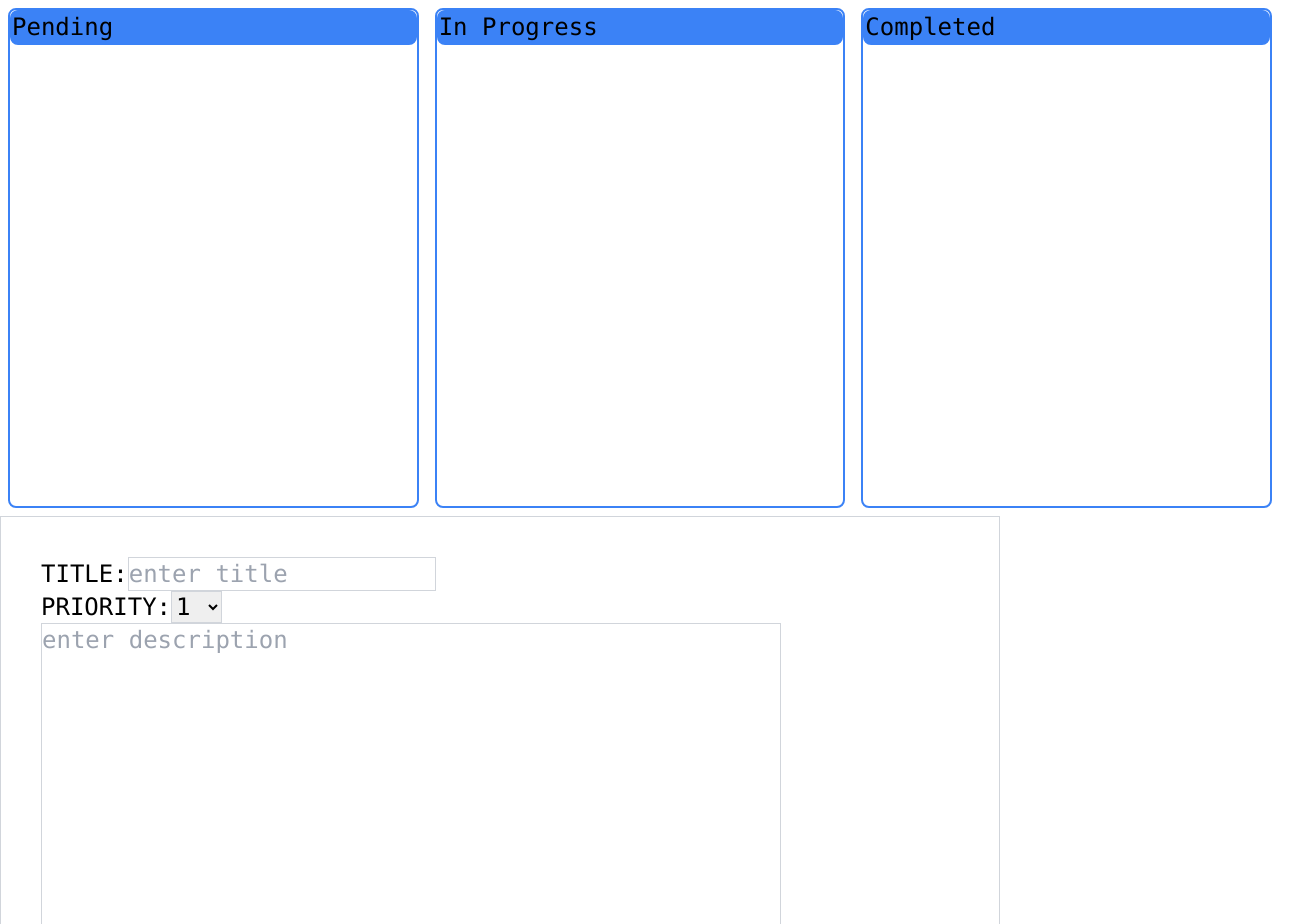
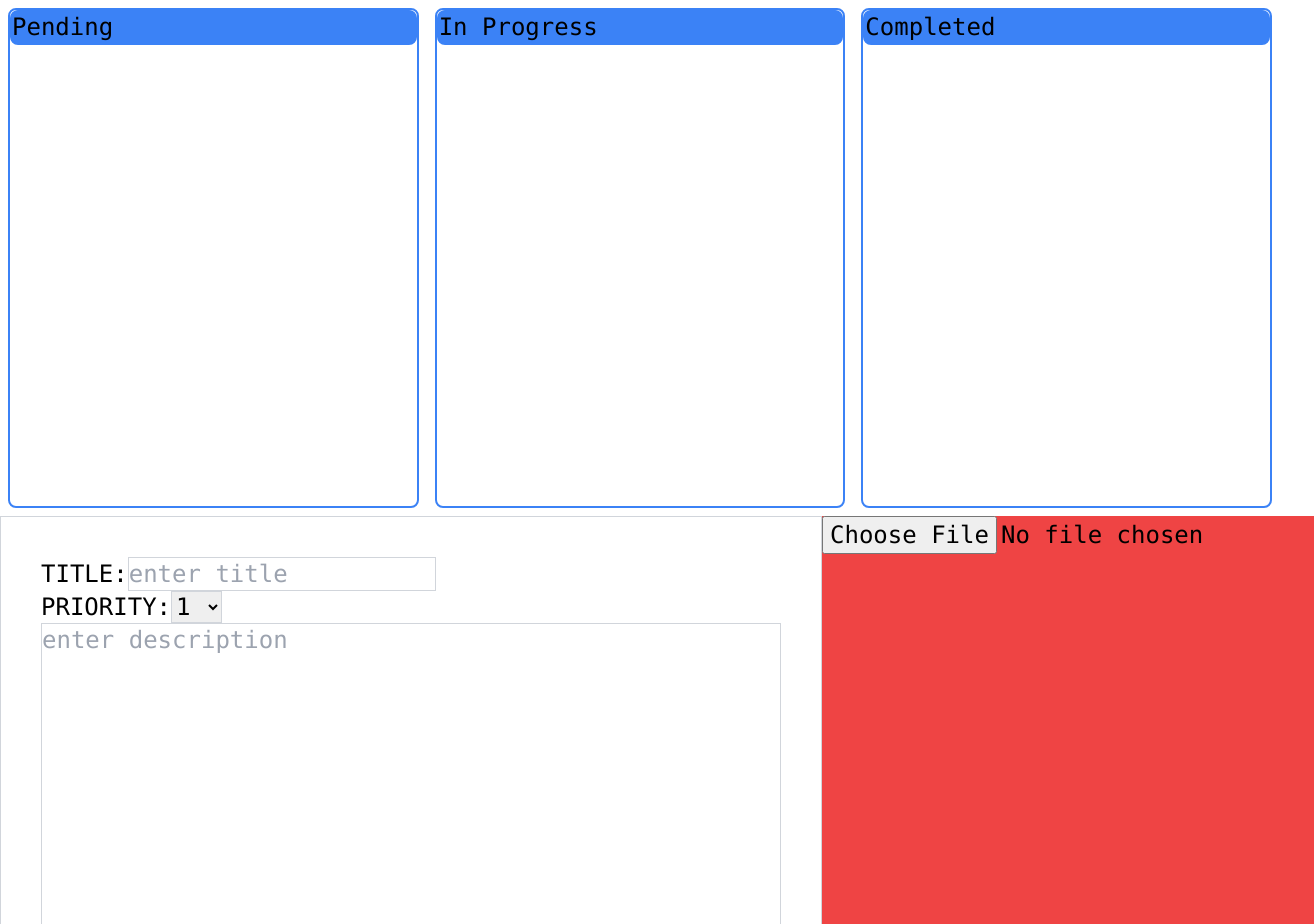
Before and after one commit to lobstera9/taskmeister, a React (Create React App) app: page / in a window 1280 px wide. Shown: the top 924 px of the page, 1314 px wide, since content can reach past the window. Built offline with nearby package versions, Linux system fonts and the light colour scheme.

Commit message:
added a component to integrate a persistence layer

```diff
--- a/src/Form.jsx
+++ b/src/Form.jsx
@@ -4,6 +4,7 @@ import { getStoreName } from './DaoConst.js';
 import { formatDate } from './Date.js';
 import { priority } from './Constants.js';
 import Card from './Card';
+import Persistence from './Persistence';
 
 const Form=()=>{
   const [task, setTask] = useState({'title':'','description':'','priority':0,'status':'PENDING','created_at':'','in_progress_at':'','completed_at':''});
@@ -69,6 +70,7 @@ const Form=()=>{
     <Card nodes={{'prev':'PENDING','next':'COMPLETED'}} cellClickFunc={updateStatus} cell="bg-green-200 " data={taskList.filter(a=>a.status==='IN_PROGRESS')} label={{'title':'In Progress','color':'bg-blue-500'}} css="flex-1 border-2 rounded-lg border-blue-500"/>
     <Card nodes={{'prev':'IN_PROGRESS','next':null}} cellClickFunc={updateStatus}  cell="bg-blue-500" data={taskList.filter(a=>a.status==='COMPLETED').sort((a,b)=>new Date(b.completed_at) - new Date(a.completed_at))} label={{'title':'Completed','color':'bg-blue-500'}} css="flex-1 border-2 rounded-lg border-blue-500"/>
     </div>
+    <div className="flex">
     <div id="input-form" className="p-10 border w-[1000px] border-gray-300">
     <div>
       TITLE:
@@ -87,6 +89,11 @@ const Form=()=>{
     </div>
     <button className="bg-green-500 text-white p-2 rounded hover:bg-blue-600" onClick={handleSubmit}>submit</button>
     </div>
-    </>)
+    <div id="persistence-section" className="w-[900px] bg-red-500">
+      <Persistence/>
+    </div>
+
+    </div>
+        </>)
 }
 export default Form;
--- /dev/null
+++ b/src/Persistence.jsx
@@ -0,0 +1,25 @@
+import { useState } from 'react';
+const Persistence=()=>{
+  const[fileData,setFileData] = useState([{'table_name':null,'table_data':[]}]);
+  const[fileContent,setFileContent] = useState(null);
+  const handleFileChange = async(e) => {
+    const file = e.target.files[0];
+    if (file) {
+      const reader = new FileReader();
+      reader.onload = () => {
+        var content = reader.result
+        setFileContent(content);
+        console.log(fileContent);
+      };
+      reader.onerror = () => {
+        console.error('Error reading file');
+      };
+      await reader.readAsText(file);
+    }
+  };
+  return(<>
+    <input type="file" onChange={handleFileChange}/>
+    <div>{fileContent}</div>
+    </>)
+}
+export default Persistence;
```
